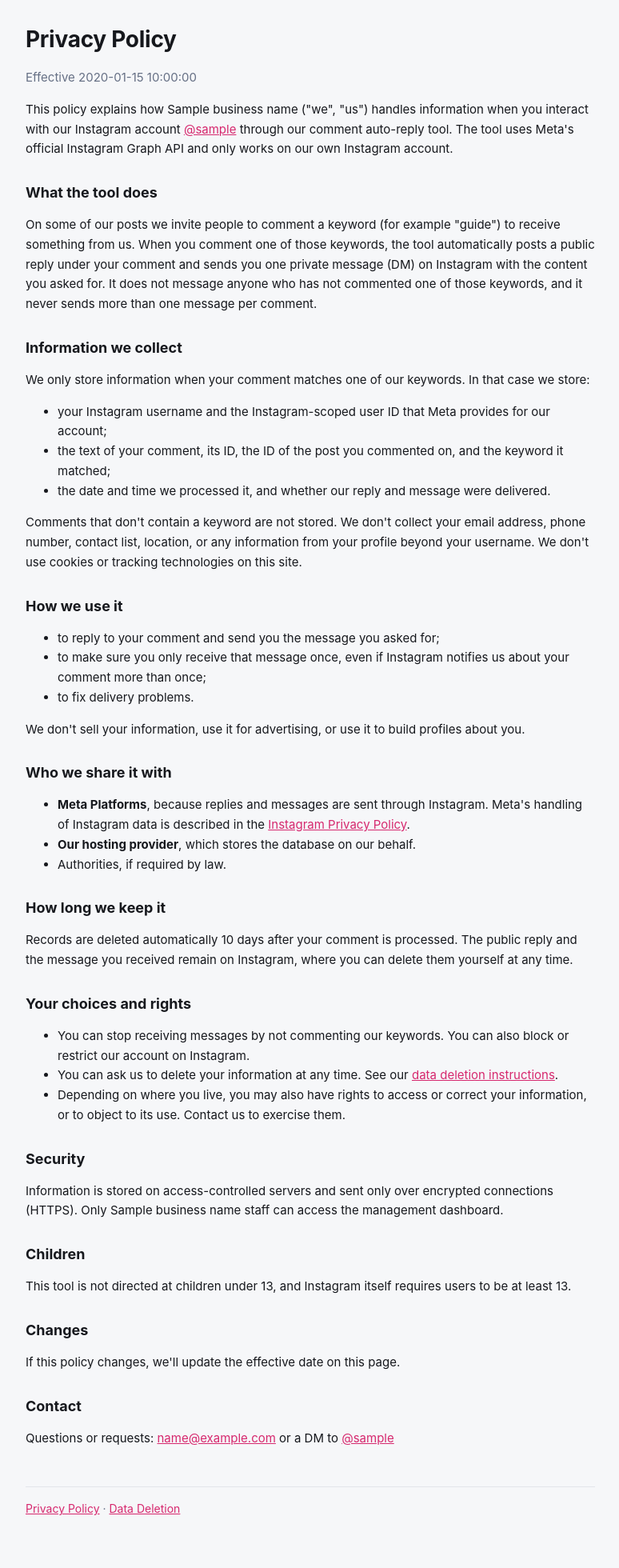
After one commit to ayaraadba/automation-, a FastAPI app: template templates/privacy.html in a window 1280 px wide. The commit adds this page. Shown: the whole page at 80% size, without its empty margins (252-1026 px from the left). Run offline with FastAPI, Linux system fonts and the light colour scheme; the template is opened without the code that fills it: most values are stand-ins (such as "Sample title", 1, 10 or a date in 2020); some libraries are stand-ins or nearby versions.

Commit message:
Add Meta App Review kit, privacy policy and data deletion pages
- docs/app-review.md: paste-ready permission descriptions, screencast
  script, reviewer instructions, and fixes for common rejections
- Public /privacy and /data-deletion pages, filled in from BUSINESS_NAME,
  CONTACT_EMAIL, INSTAGRAM_HANDLE and PRIVACY_EFFECTIVE_DATE
- Activity records are pruned after DATA_RETENTION_DAYS (default 90), so
  the policy's retention promise is enforced
- DELETE /api/activity?username=... to fulfil deletion requests

Co-Authored-By: Claude Opus 5.5 <noreply@anthropic.com>
Claude-Session: https://claude.ai/code/session_01L3UrkiymivQ6EocztN63fL

```diff
--- a/main.py
+++ b/main.py
@@ -1,4 +1,5 @@
 """FastAPI entry point: `uvicorn main:app --reload`."""
+import asyncio
 import logging
 import os
 from contextlib import asynccontextmanager
@@ -18,10 +19,25 @@ logging.basicConfig(
 log = logging.getLogger("main")
 
 from auth import auth_enabled  # noqa: E402
-from database import init_db  # noqa: E402
-from routes import api, dashboard, webhook  # noqa: E402
+from database import SessionLocal, init_db  # noqa: E402
+from models import prune_processed_comments  # noqa: E402
+from routes import api, dashboard, legal, webhook  # noqa: E402
 
 BASE_DIR = Path(__file__).resolve().parent
+RETENTION_DAYS = int(os.getenv("DATA_RETENTION_DAYS", "90"))
+
+
+async def retention_loop() -> None:
+    """Delete old activity records at startup and then once a day."""
+    while True:
+        try:
+            with SessionLocal() as db:
+                deleted = prune_processed_comments(db, RETENTION_DAYS)
+            if deleted:
+                log.info("Retention: deleted %d activity records older than %d days", deleted, RETENTION_DAYS)
+        except Exception:
+            log.exception("Retention cleanup failed")
+        await asyncio.sleep(24 * 60 * 60)
 
 
 @asynccontextmanager
@@ -33,7 +49,9 @@ async def lifespan(app: FastAPI):
     if not auth_enabled():
         log.warning("DASHBOARD_PASSWORD is not set — the dashboard is unprotected. "
                     "Set it before deploying publicly.")
+    cleanup = asyncio.create_task(retention_loop())
     yield
+    cleanup.cancel()
 
 
 app = FastAPI(title="Instagram Comment-to-DM Automation", lifespan=lifespan)
@@ -41,6 +59,7 @@ app.mount("/static", StaticFiles(directory=BASE_DIR / "static"), name="static")
 app.include_router(webhook.router)
 app.include_router(api.router)
 app.include_router(dashboard.router)
+app.include_router(legal.router)
 
 
 @app.get("/health", tags=["meta"])
--- a/static/style.css
+++ b/static/style.css
@@ -205,3 +205,10 @@ td.comment { max-width: 280px; overflow: hidden; text-overflow: ellipsis; white-
   .topbar { padding: 0 16px; gap: 12px; }
   .container { padding: 20px 16px 48px; }
 }
+
+/* Public legal pages */
+.legal { max-width: 760px; }
+.legal h1 { font-size: 28px; }
+.legal h2 { margin: 28px 0 8px; font-size: 18px; }
+.legal p, .legal li { line-height: 1.65; }
+.legal-foot { margin-top: 48px; padding-top: 16px; border-top: 1px solid var(--border); font-size: 14px; }
--- /dev/null
+++ b/templates/privacy.html
@@ -0,0 +1,85 @@
+{% extends "public.html" %}
+{% block title %}Privacy Policy{% endblock %}
+{% block content %}
+<h1>Privacy Policy</h1>
+{% if effective_date %}<p class="muted">Effective {{ effective_date }}</p>{% endif %}
+
+<p>
+  This policy explains how {{ business_name }} ("we", "us") handles information when you interact with
+  our Instagram account{% if instagram_handle %} <a href="https://www.instagram.com/{{ instagram_handle }}/">@{{ instagram_handle }}</a>{% endif %}
+  through our comment auto-reply tool. The tool uses Meta's official Instagram Graph API and only works on our own
+  Instagram account.
+</p>
+
+<h2>What the tool does</h2>
+<p>
+  On some of our posts we invite people to comment a keyword (for example "guide") to receive something from us.
+  When you comment one of those keywords, the tool automatically posts a public reply under your comment and sends
+  you one private message (DM) on Instagram with the content you asked for. It does not message anyone who has not
+  commented one of those keywords, and it never sends more than one message per comment.
+</p>
+
+<h2>Information we collect</h2>
+<p>We only store information when your comment matches one of our keywords. In that case we store:</p>
+<ul>
+  <li>your Instagram username and the Instagram-scoped user ID that Meta provides for our account;</li>
+  <li>the text of your comment, its ID, the ID of the post you commented on, and the keyword it matched;</li>
+  <li>the date and time we processed it, and whether our reply and message were delivered.</li>
+</ul>
+<p>
+  Comments that don't contain a keyword are not stored. We don't collect your email address, phone number, contact
+  list, location, or any information from your profile beyond your username. We don't use cookies or tracking
+  technologies on this site.
+</p>
+
+<h2>How we use it</h2>
+<ul>
+  <li>to reply to your comment and send you the message you asked for;</li>
+  <li>to make sure you only receive that message once, even if Instagram notifies us about your comment more than once;</li>
+  <li>to fix delivery problems.</li>
+</ul>
+<p>We don't sell your information, use it for advertising, or use it to build profiles about you.</p>
+
+<h2>Who we share it with</h2>
+<ul>
+  <li><strong>Meta Platforms</strong>, because replies and messages are sent through Instagram. Meta's handling of
+    Instagram data is described in the <a href="https://privacycenter.instagram.com/policy">Instagram Privacy Policy</a>.</li>
+  <li><strong>Our hosting provider</strong>, which stores the database on our behalf.</li>
+  <li>Authorities, if required by law.</li>
+</ul>
+
+<h2>How long we keep it</h2>
+<p>
+  Records are deleted automatically {{ retention_days }} days after your comment is processed. The public reply and
+  the message you received remain on Instagram, where you can delete them yourself at any time.
+</p>
+
+<h2>Your choices and rights</h2>
+<ul>
+  <li>You can stop receiving messages by not commenting our keywords. You can also block or restrict our account on Instagram.</li>
+  <li>You can ask us to delete your information at any time. See our <a href="{{ deletion_url }}">data deletion instructions</a>.</li>
+  <li>Depending on where you live, you may also have rights to access or correct your information, or to object to
+    its use. Contact us to exercise them.</li>
+</ul>
+
+<h2>Security</h2>
+<p>
+  Information is stored on access-controlled servers and sent only over encrypted connections (HTTPS). Only
+  {{ business_name }} staff can access the management dashboard.
+</p>
+
+<h2>Children</h2>
+<p>This tool is not directed at children under 13, and Instagram itself requires users to be at least 13.</p>
+
+<h2>Changes</h2>
+<p>If this policy changes, we'll update the effective date on this page.</p>
+
+<h2>Contact</h2>
+<p>
+  Questions or requests:
+  {% if contact_email %}<a href="mailto:{{ contact_email }}">{{ contact_email }}</a>{% endif %}
+  {% if contact_email and instagram_handle %} or {% endif %}
+  {% if instagram_handle %}a DM to <a href="https://www.instagram.com/{{ instagram_handle }}/">@{{ instagram_handle }}</a>{% endif %}
+  {% if not contact_email and not instagram_handle %}contact {{ business_name }}.{% endif %}
+</p>
+{% endblock %}
--- /dev/null
+++ b/templates/public.html
@@ -0,0 +1,17 @@
+<!doctype html>
+<html lang="en">
+<head>
+  <meta charset="utf-8">
+  <meta name="viewport" content="width=device-width, initial-scale=1">
+  <title>{% block title %}{% endblock %} · {{ business_name }}</title>
+  <link rel="stylesheet" href="/static/style.css">
+</head>
+<body>
+  <main class="container legal">
+    {% block content %}{% endblock %}
+    <footer class="legal-foot muted">
+      <a href="/privacy">Privacy Policy</a> · <a href="/data-deletion">Data Deletion</a>
+    </footer>
+  </main>
+</body>
+</html>
```
Also changed, not shown: docs/app-review.md (added, +183 -0 lines), models.py (+16 -0 lines), routes/api.py (+11 -0 lines), routes/legal.py (added, +31 -0 lines), templates/data_deletion.html (added, +32 -0 lines), tests/test_legal.py (added, +40 -0 lines), README.md, 1 other file.
